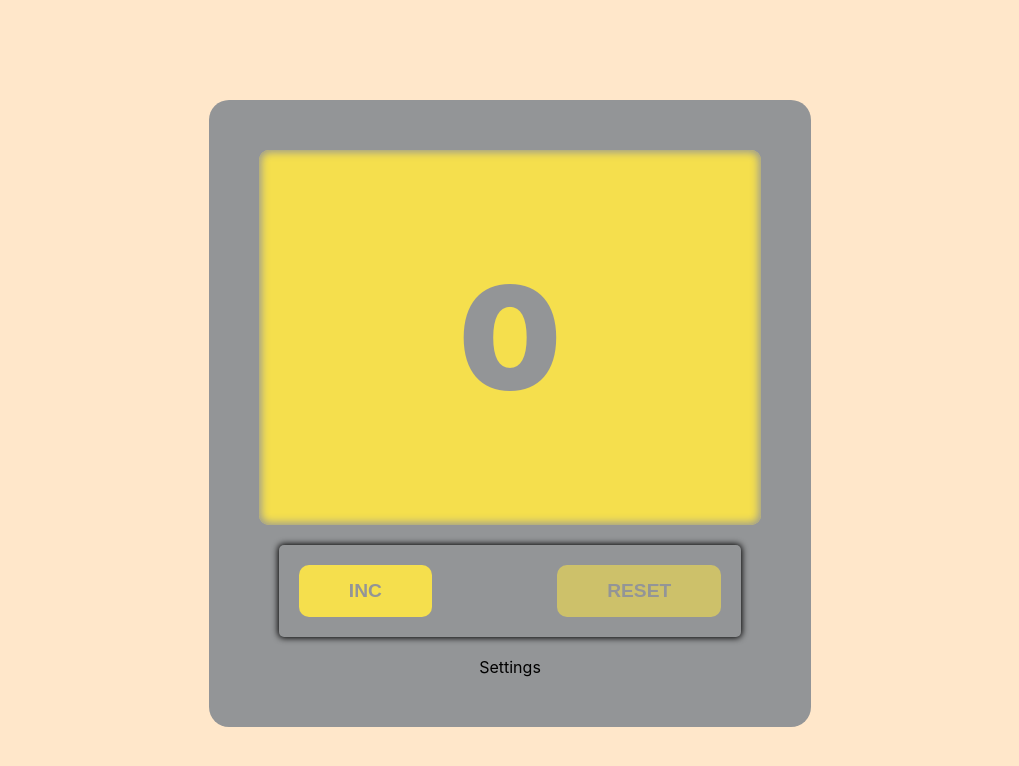
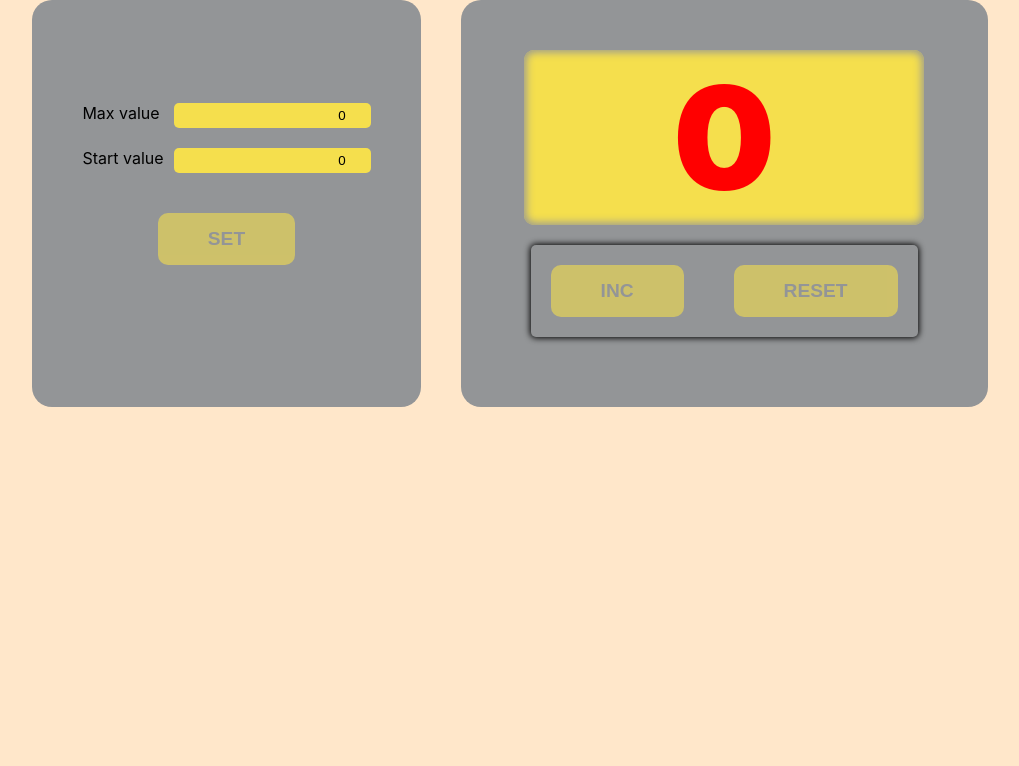
Before and after one commit to iForced/counter, a React (Create React App) app: page / in a window 1280 px wide. Shown: the top 766 px of the page, without its empty margins (130-1149 px from the left). Built offline with nearby package versions, Linux system fonts and the light colour scheme.

Commit message:
add settings component

```diff
--- a/src/App.module.css
+++ b/src/App.module.css
@@ -1,21 +1,5 @@
 .app {
     display: flex;
-    flex-direction: column;
+    gap: 40px;
     justify-content: center;
-    align-items: center;
-    margin: 100px auto;
-    border-radius: 20px;
-    width: fit-content;
-    padding: 50px;
-    background-color: #939597;
 }
-
-.buttons {
-    display: flex;
-    justify-content: space-between;
-    gap: 50px;
-    border-radius: 5px;
-    margin: 20px;
-    padding: 20px;
-    box-shadow: 0 0 6px 1px black;
-}
--- a/src/App.tsx
+++ b/src/App.tsx
@@ -6,20 +6,29 @@ import {Counter} from "./components/Counter/Counter";
 import {Settings} from "./components/Settings/Settings";
 
 function App() {
-    const MAX_VALUE: number = 5
-    const START_VALUE: number = 0
 
-    let [counter, setCounter] = useState<number>(0)
+    // const START_VALUE: number = 0
+    // const MAX_VALUE: number = 5
+
+    const [MAX_VALUE, setMAX_VALUE] = useState<number>(Number(localStorage.getItem('maxValue')))
+    const [START_VALUE, setSTART_VALUE] = useState<number>(Number(localStorage.getItem('startValue')))
+    const [counter, setCounter] = useState<number>(START_VALUE)
 
     return (
         <div className={s.app}>
+            <Settings
+                maxValue={MAX_VALUE}
+                startValue={START_VALUE}
+                setMaxValue={setMAX_VALUE}
+                setStartValue={setSTART_VALUE}
+                setCounterValue={setCounter}
+            />
             <Counter
-                counter={counter}
+                counterValue={counter}
                 setCounter={setCounter}
                 maxValue={MAX_VALUE}
                 startValue={START_VALUE}
             />
-            <Settings />
         </div>
     );
 }
--- a/src/components/Button/Button.tsx
+++ b/src/components/Button/Button.tsx
@@ -3,36 +3,22 @@ import s from './Button.module.css'
 
 type ButtonPropsType = {
     name: string
-    setCounterValue: (value: number) => void
-    counterValue: number
     disabled: boolean
-    maxValue: number
-    startValue: number
+    onClick: (name: string) => void
 }
 
 export const Button: React.FC<ButtonPropsType> = (
     {
         name,
-        counterValue,
-        setCounterValue,
         disabled,
-        maxValue,
-        startValue
+        onClick
     }
 ) => {
-    const onClickHandler = () => {
-        if (name === "INC") {
-            counterValue < maxValue && setCounterValue(counterValue + 1)
-        }
-        if (name === "RESET") {
-            setCounterValue(startValue)
-        }
-    }
 
     return (
         <button
             className={s.button}
-            onClick={onClickHandler}
+            onClick={() => onClick(name)}
             disabled={disabled}
         >
             {name}
--- /dev/null
+++ b/src/components/Counter/Counter.module.css
@@ -0,0 +1,19 @@
+.counter {
+    display: flex;
+    flex-direction: column;
+    justify-content: center;
+    align-items: center;
+    border-radius: 20px;
+    width: fit-content;
+    padding: 50px;
+    background-color: #939597;
+}
+.buttons {
+    display: flex;
+    justify-content: space-between;
+    gap: 50px;
+    border-radius: 5px;
+    margin: 20px;
+    padding: 20px;
+    box-shadow: 0 0 6px 1px black;
+}
--- a/src/components/Counter/Counter.tsx
+++ b/src/components/Counter/Counter.tsx
@@ -1,10 +1,10 @@
 import React from "react";
 import {Screen} from "../Screen/Screen";
-import s from "../../App.module.css";
+import s from "./Counter.module.css";
 import {Button} from "../Button/Button";
 
 type PropsType = {
-    counter: number
+    counterValue: number
     setCounter: (value: number) => void
     maxValue: number
     startValue: number
@@ -12,31 +12,38 @@ type PropsType = {
 
 export const Counter: React.FC<PropsType> = (
     {
-        counter,
+        counterValue,
         setCounter,
         maxValue,
         startValue
     }
 ) => {
+
+    const onClickHandler = (name: string) => {
+        if (name === 'INC') {
+            setCounter(counterValue + 1)
+        }
+        if (name === 'RESET') {
+            setCounter(startValue)
+        }
+    }
+
     return (
         <div className={s.counter}>
-            <Screen counterValue={counter}/>
+            <Screen
+                counterValue={counterValue}
+                maxValue={maxValue}
+            />
             <div className={s.buttons}>
                 <Button
                     name={"INC"}
-                    setCounterValue={setCounter}
-                    counterValue={counter}
-                    disabled={counter === maxValue}
-                    maxValue={maxValue}
-                    startValue={startValue}
+                    onClick={onClickHandler}
+                    disabled={counterValue === maxValue}
                 />
                 <Button
                     name={"RESET"}
-                    setCounterValue={setCounter}
-                    counterValue={counter}
-                    disabled={counter === startValue}
-                    maxValue={maxValue}
-                    startValue={startValue}
+                    onClick={onClickHandler}
+                    disabled={counterValue === startValue}
                 />
             </div>
         </div>
--- /dev/null
+++ b/src/components/Screen/Screen.module.css
@@ -0,0 +1,12 @@
+.screen {
+    border-radius: 10px;
+    width: 25rem;
+    text-align: center;
+    background-color: #F5DF4D;
+    font-size: 9rem;
+    font-weight: 900;
+    box-shadow: inset 0 0 8px 2px #939597;
+}
+.screen.screen_end {
+    color: red;
+}
--- a/src/components/Screen/Screen.tsx
+++ b/src/components/Screen/Screen.tsx
@@ -1,21 +1,14 @@
 import React from "react";
+import s from './Screen.module.css'
 
 type ScreenPropsType = {
     counterValue: number
+    maxValue: number
 }
 
-export const Screen: React.FC<ScreenPropsType> = ({counterValue}) => {
-    const screenStyles = {
-        borderRadius: '10px',
-        padding: '100px 200px',
-        backgroundColor: '#F5DF4D',
-        fontSize: '9rem',
-        fontWeight: 900,
-        color: counterValue === 5 ? 'red' : '#939597',
-        boxShadow: 'inset 0 0 8px 2px #939597',
-    }
+export const Screen: React.FC<ScreenPropsType> = ({counterValue, maxValue}) => {
     return (
-        <div style={screenStyles}>
+        <div className={s.screen + ' ' + (counterValue === maxValue && s.screen_end)}>
             {counterValue}
         </div>
     )
--- /dev/null
+++ b/src/components/Settings/Settings.module.css
@@ -0,0 +1,37 @@
+.settings {
+    display: flex;
+    flex-direction: column;
+    justify-content: center;
+    align-items: center;
+    border-radius: 20px;
+    width: fit-content;
+    padding: 50px;
+    background-color: #939597;
+}
+.parameters {
+    display: flex;
+    flex-direction: column;
+    align-items: center;
+    gap: 20px;
+}
+.max_field, .start_field {
+    display: flex;
+    gap: 10px;
+    justify-content: space-between;
+    width: 100%;
+}
+.max_field input, .start_field input {
+    text-align: right;
+    padding: 5px 10px;
+    background-color: #F5DF4D;
+    border: none;
+    border-radius: 5px;
+}
+.buttons {
+    display: flex;
+    justify-content: space-between;
+    gap: 50px;
+    border-radius: 5px;
+    margin: 20px;
+    padding: 20px;
+}
--- a/src/components/Settings/Settings.tsx
+++ b/src/components/Settings/Settings.tsx
@@ -1,9 +1,79 @@
-import React from "react";
+import React, {useState} from "react";
+import s from "./Settings.module.css";
+import {Button} from "../Button/Button";
+import {log} from "util";
 
-export const Settings: React.FC = () => {
+type PropsType = {
+    maxValue: number
+    startValue: number
+    setMaxValue: (value: number) => void
+    setStartValue: (value: number) => void
+    setCounterValue: (value: number) => void
+}
+
+export const Settings: React.FC<PropsType> = (
+    {
+        maxValue,
+        startValue,
+        setMaxValue,
+        setStartValue,
+        setCounterValue
+    }
+) => {
+
+    const [disabled, setDisabled] = useState<boolean>(true)
+    // if (maxValue !== Number(localStorage.getItem('maxValue')) &&
+    //     startValue !== Number(localStorage.getItem('startValue'))) {
+    //     setDisabled(false)
+    // }
+
+    // let isDisabled =
+    //     maxValue === Number(localStorage.getItem('maxValue'))
+    //     && startValue === Number(localStorage.getItem('startValue'))
+
+    const onMaxChange = (e: React.ChangeEvent<HTMLInputElement>) => {
+        setMaxValue(Number(e.currentTarget.value))
+        setDisabled(false)
+    }
+    const onStartChange = (e: React.ChangeEvent<HTMLInputElement>) => {
+        setStartValue(Number(e.currentTarget.value))
+        setCounterValue(Number(e.currentTarget.value))
+        setDisabled(false)
+    }
+
+    const onClickHandler = () => {
+        localStorage.setItem('startValue', String(startValue))
+        localStorage.setItem('maxValue', String(maxValue))
+        setDisabled(true)
+    }
+
+
     return (
-        <div>
-            Settings
+        <div className={s.settings}>
+            <div className={s.parameters}>
+                <div className={s.max_field}>
+                    <span>Max value</span>
+                    <input
+                        type="number"
+                        value={maxValue}
+                        onChange={onMaxChange}
+                    />
+                </div>
+                <div className={s.start_field}>
+                    <span>Start value</span>
+                    <input
+                        type="number"
+                        value={startValue}
+                        onChange={onStartChange}
+                    />
+                </div>
+            </div>
+            <div className={s.buttons}>
+                <Button
+                    name={"SET"}
+                    disabled={disabled}
+                    onClick={onClickHandler}/>
+            </div>
         </div>
     )
 }
```
